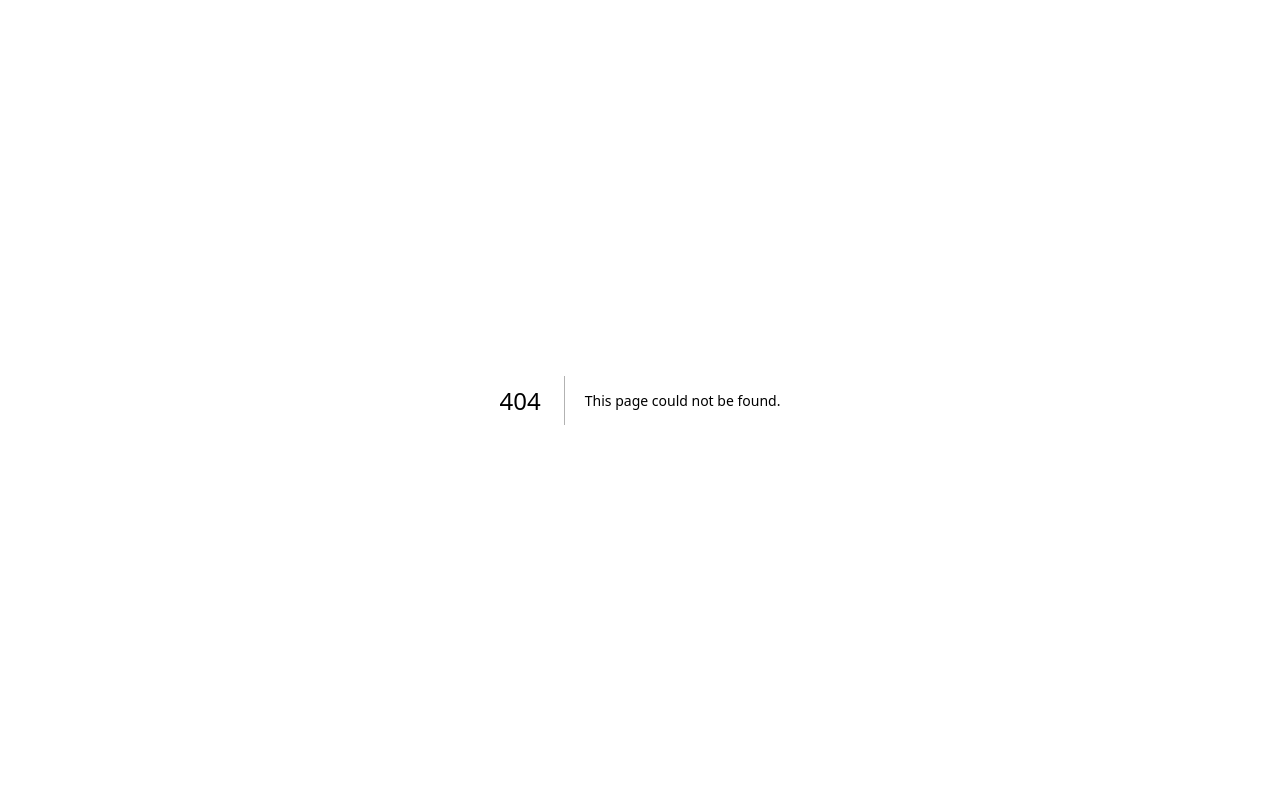
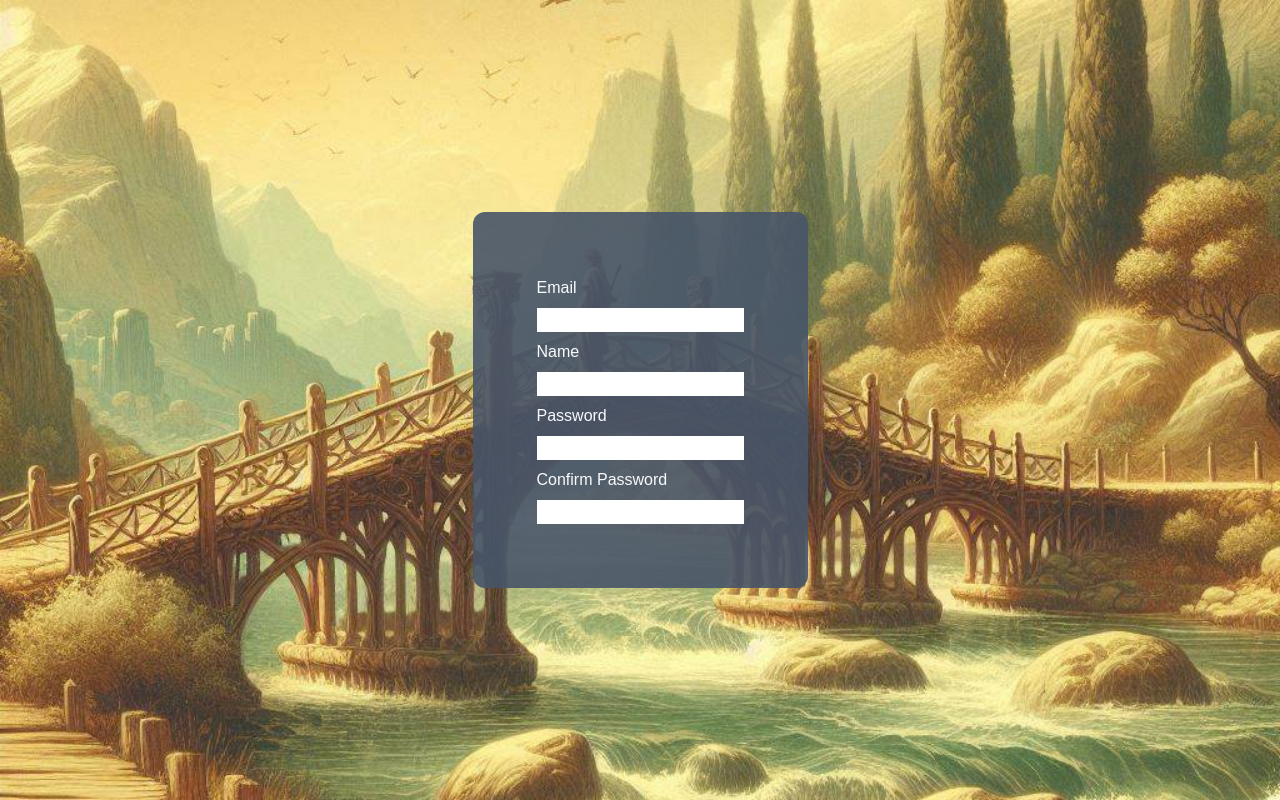
Before and after one commit to smithfmt/mythoi-frontend, a Next.js app: page /register in a window 1280 px wide. Before the commit this address had no page. Built offline with nearby package versions, Linux system fonts and the light colour scheme.

Commit message:
begin user management pages

```diff
--- a/src/app/layout.tsx
+++ b/src/app/layout.tsx
@@ -1,4 +1,5 @@
 import type { Metadata } from "next";
+import Background from "@components/ui/Background";
 import "./globals.css";
 
 export const metadata: Metadata = {
@@ -16,6 +17,7 @@ const RootLayout = ({
       <body
         className={`antialiased`}
       >
+        <Background image={"bridge"} />
         {children}
       </body>
     </html>
--- a/src/app/page.tsx
+++ b/src/app/page.tsx
@@ -1,11 +1,9 @@
-import Background from "@components/ui/Background";
 import TitleHud from "@components/ui/TitleHud";
 
 export default function Home() {
   return (
     <div className="grid grid-rows-[20px_1fr_20px] items-center justify-items-center min-h-screen p-8 pb-20 gap-16 sm:p-20">
       <main className="flex flex-col gap-8 row-start-2 items-center sm:items-start">
-        <Background image={"bridge"} />
         <TitleHud />
       </main>
     </div>
--- /dev/null
+++ b/src/app/register/page.tsx
@@ -0,0 +1,11 @@
+import RegisterForm from "@components/forms/RegisterForm";
+
+export default function Home() {
+    return (
+      <div className="grid grid-rows-[20px_1fr_20px] items-center justify-items-center min-h-screen p-8 pb-20 gap-16 sm:p-20">
+        <main className="flex flex-col gap-8 row-start-2 items-center sm:items-start">
+            <RegisterForm/>
+        </main>
+      </div>
+    );
+  }
--- /dev/null
+++ b/src/components/forms/RegisterForm.tsx
@@ -0,0 +1,30 @@
+"use client"
+
+import { useRef } from "react";
+
+const RegisterForm = () => {
+
+    const emailRef = useRef(null);
+    const nameRef = useRef(null);
+    const passwordRef = useRef(null);
+    const confirmPasswordRef = useRef(null);
+
+    const handleSubmit = (e:React.FormEvent) => {
+        e.preventDefault();
+    };
+
+    return (
+        <form className="flex flex-col gap-2 relative z-50 bg-slate-600 bg-opacity-90 p-16 rounded-xl text-slate-50 [&>input]:text-slate-900" onSubmit={handleSubmit}>
+            <label htmlFor="email">Email</label>
+            <input ref={emailRef} type="email" />
+            <label htmlFor="name">Name</label>
+            <input ref={nameRef} type="email" />
+            <label htmlFor="password">Password</label>
+            <input ref={passwordRef} type="password" />
+            <label htmlFor="password-confirmation">Confirm Password</label>
+            <input ref={confirmPasswordRef} type="password" />
+        </form>
+    )
+};
+
+export default RegisterForm;
```
